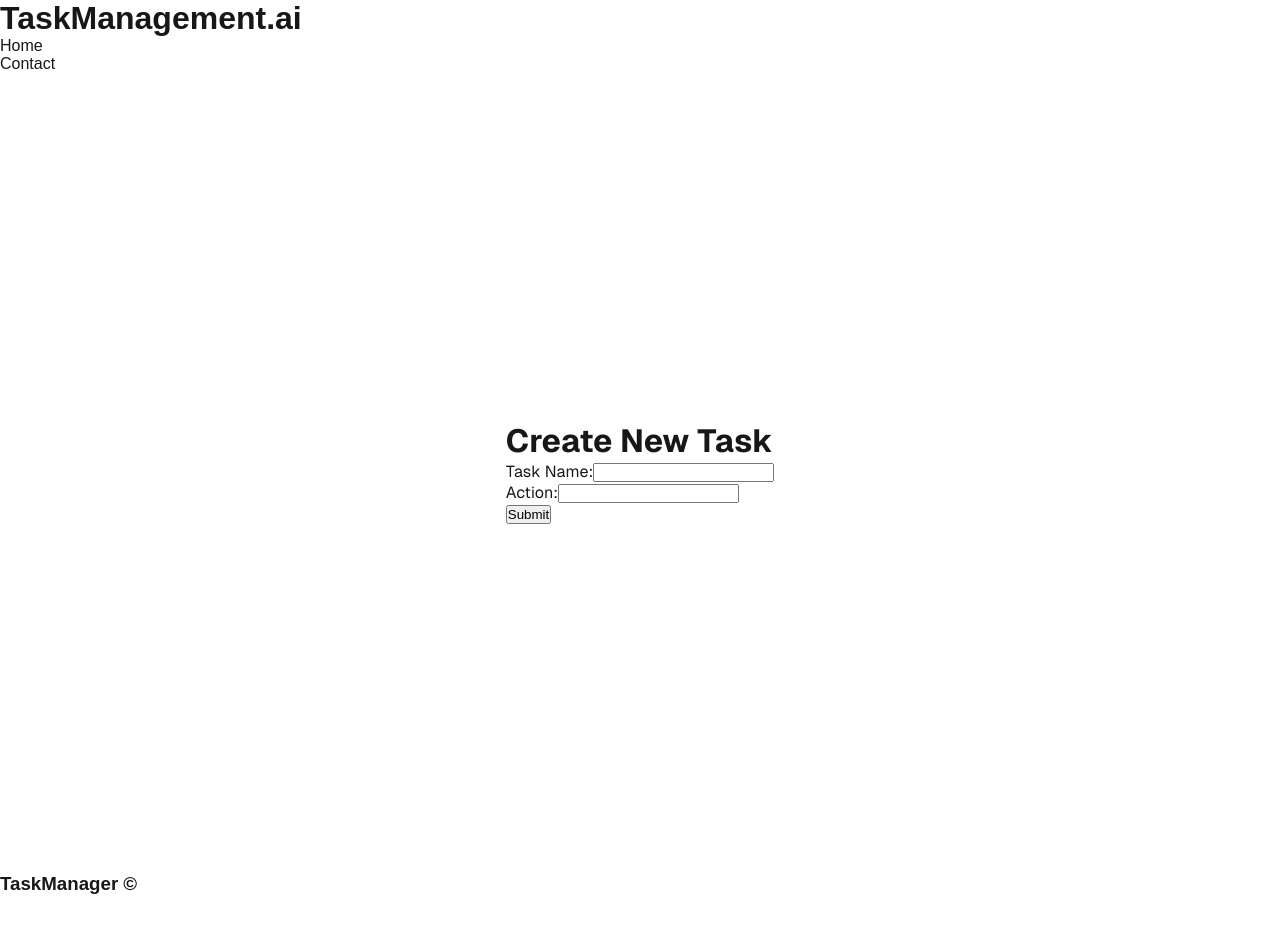
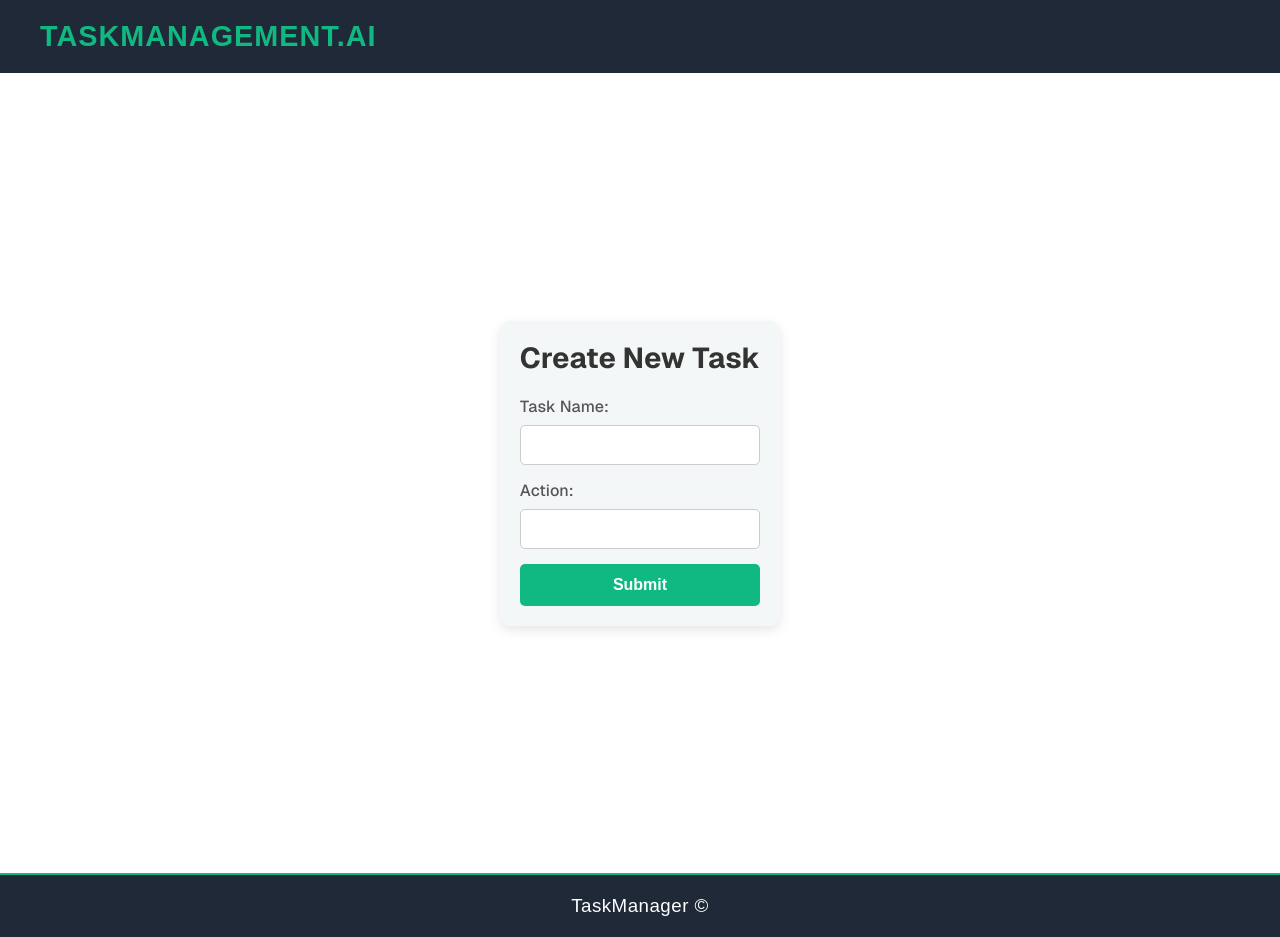
Before and after one commit to jordanfh1/task-management, a Next.js app in the folder task-management/: page / in a window 1280 px wide. Before the commit the page ends 895 px from the top, so only its background shows below. Built offline with nearby package versions, Linux system fonts and the light colour scheme.

Commit message:
fix: styling on all comonents working #01243

```diff
--- a/task-management/src/app/components/Footer/Footer.tsx
+++ b/task-management/src/app/components/Footer/Footer.tsx
@@ -1,17 +1,14 @@
-'use client'
-
-import React from 'react'
-import './Footer.module.css';
-
+import React from 'react';
+import styles from './Footer.module.css';  // Use "styles" object to import module CSS
 
 const Footer: React.FC = () => {
     return (
-        <footer className="footer">
+        <footer className={styles.footer}>  {/* Use className={styles.footer} */}
             <h3>
                 TaskManager ©
             </h3>
         </footer>
-    )
-}
+    );
+};
 
-export default Footer;
+export default Footer
--- a/task-management/src/app/components/Form/Form.module.css
+++ b/task-management/src/app/components/Form/Form.module.css
@@ -0,0 +1,80 @@
+
+
+  .formContainer {
+    max-width: 600px;
+    margin: 0 auto;
+    padding: 20px;
+    background-color: #f4f7f8;
+    border-radius: 10px;
+    box-shadow: 0 4px 12px rgba(0, 0, 0, 0.1);
+  }
+
+  /* Heading styling */
+  .heading {
+    text-align: center;
+    margin-bottom: 20px;
+    font-size: 1.8rem;
+    color: #333;
+  }
+
+  /* Input container */
+  .inputGroup {
+    margin-bottom: 15px;
+    display: flex;
+    flex-direction: column;
+  }
+
+  /* Label styling */
+  .label {
+    margin-bottom: 8px;
+    font-size: 1rem;
+    color: #555;
+    font-weight: 500;
+  }
+
+  /* Input field styling */
+  .inputField {
+    padding: 10px;
+    font-size: 1rem;
+    border: 1px solid #ccc;
+    border-radius: 5px;
+    background-color: #fff;
+    transition: border-color 0.3s;
+  }
+
+  .inputField:focus {
+    outline: none;
+    border-color: #10b981;
+  }
+
+  /* Button styling */
+  .submitButton {
+    width: 100%;
+    padding: 12px;
+    font-size: 1rem;
+    font-weight: bold;
+    background-color: #10b981;
+    color: white;
+    border: none;
+    border-radius: 5px;
+    cursor: pointer;
+    transition: background-color 0.3s ease;
+  }
+
+  .submitButton:hover {
+    background-color: #0e9f6e;
+  }
+
+  /* Submitted data display */
+  .submittedDataHeading {
+    margin-top: 20px;
+    text-align: center;
+    font-size: 1.5rem;
+    color: #333;
+  }
+
+  .submittedDataText {
+    font-size: 1rem;
+    color: #555;
+    text-align: center;
+  }
--- a/task-management/src/app/components/Form/Form.tsx
+++ b/task-management/src/app/components/Form/Form.tsx
@@ -1,6 +1,6 @@
 'use client';
 import React, { useState } from 'react';
-import './form.module.css';
+import styles from './form.module.css';
 
 interface FormData {
   task: string;
@@ -16,49 +16,48 @@ const SimpleForm: React.FC = () => {
     setFormData({ ...formData, [name]: value });
   };
 
-
-
   const handleSubmit = (e: React.FormEvent) => {
     e.preventDefault();
     setSubmittedData(formData);
     setFormData({ task: '', action: '' });
   };
 
-
   return (
-    <div>
-      <h1>Create New Task</h1>
+    <div className={styles.formContainer}>
+      <h1 className={styles.heading}>Create New Task</h1>
       <form onSubmit={handleSubmit}>
-        <div>
-          <label htmlFor="task">Task Name:</label>
+        <div className={styles.inputGroup}>
+          <label htmlFor="task" className={styles.label}>Task Name:</label>
           <input
             type="text"
             id="task"
             name="task"
             value={formData.task}
             onChange={handleChange}
+            className={styles.inputField}
             required
           />
         </div>
-        <div>
-          <label htmlFor="action">Action:</label>
+        <div className={styles.inputGroup}>
+          <label htmlFor="action" className={styles.label}>Action:</label>
           <input
-            type="action"
+            type="text"
             id="action"
             name="action"
             value={formData.action}
             onChange={handleChange}
+            className={styles.inputField}
             required
           />
         </div>
-        <button type="submit">Submit</button>
+        <button type="submit" className={styles.submitButton}>Submit</button>
       </form>
 
       {submittedData && (
         <div>
-          <h2>Time To Get To Work:</h2>
-          <p>Task Name: {submittedData.task}</p>
-          <p>Action: {submittedData.action}</p>
+          <h2 className={styles.submittedDataHeading}>Time To Get To Work:</h2>
+          <p className={styles.submittedDataText}>Task Name: {submittedData.task}</p>
+          <p className={styles.submittedDataText}>Action: {submittedData.action}</p>
         </div>
       )}
     </div>
--- a/task-management/src/app/components/Header/Header.module.css
+++ b/task-management/src/app/components/Header/Header.module.css
@@ -6,7 +6,7 @@
     color: #ffffff;
 }
 
-.header-container {
+.headerContainer {
     max-width: 1200px;
     margin: 0 auto;
     display: flex;
--- a/task-management/src/app/components/Header/Header.tsx
+++ b/task-management/src/app/components/Header/Header.tsx
@@ -1,18 +1,12 @@
 'use client'
 import React from 'react'
-import './Header.module.css'
+import styles from './Header.module.css';
 
 const Header: React.FC = () => {
     return (
-        <header className="header">
-        <div className="header-container">
-            <h1 className="logo">TaskManagement.ai</h1>
-            <nav className="nav">
-                <ul className="nav-list">
-                    <li className="nav-item"><a href="/">Home</a></li>
-                    <li className="nav-item"><a href="/contact">Contact</a></li>
-                </ul>
-            </nav>
+        <header className={styles.header}>
+        <div className={styles.headerContainer}>
+            <h1 className={styles.logo}>TaskManagement.ai</h1>
         </div>
     </header>
     )
--- a/task-management/src/app/page.tsx
+++ b/task-management/src/app/page.tsx
@@ -1,7 +1,8 @@
 import Image from "next/image";
 import styles from "./page.module.css";
-import react, { useState } from "react";
+import React, { useState } from "react";
 import SimpleForm from "./components/Form/Form";
+
 
 
 export default function Home() {
@@ -11,6 +12,9 @@ export default function Home() {
     <div className={styles.page}>
       <main className={styles.main}>
        <SimpleForm />
+
+       {/* <TaskList />  */}
+
       </main>
       <footer className={styles.footer}>
 
```
Also changed, not shown: task-management/src/app/components/TaskList/TaskList.tsx (+1 -12 lines).
